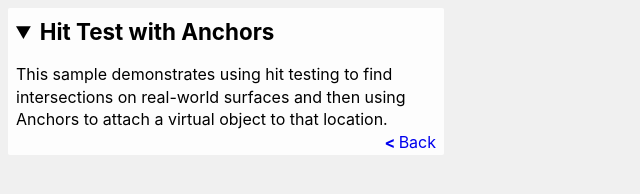
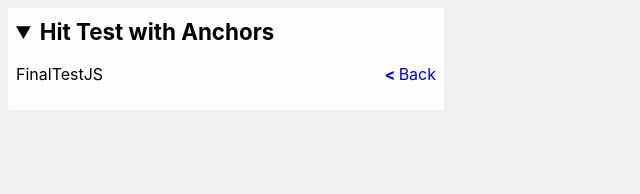
Before and after one commit to MatiasArmani/FinalTestJS, a plain HTML site: page index.html in a window 1280 px wide. Shown: the whole page, without its empty margins (0-640 px from the left). Drawn offline with Linux system fonts and the light colour scheme.

Commit message:
Add files via upload

```diff
--- a/index.html
+++ b/index.html
@@ -33,7 +33,7 @@ CONNECTION WITH THE SOFTWARE OR THE USE OR OTHER DEALINGS IN THE SOFTWARE.
       <details open>
         <summary>Hit Test with Anchors</summary>
         <p>
-          This sample demonstrates using hit testing to find intersections on real-world surfaces and then using Anchors to attach a virtual object to that location.
+          FinalTestJS
           <a class="back" href="./">Back</a>
         </p>
       </details>
```
